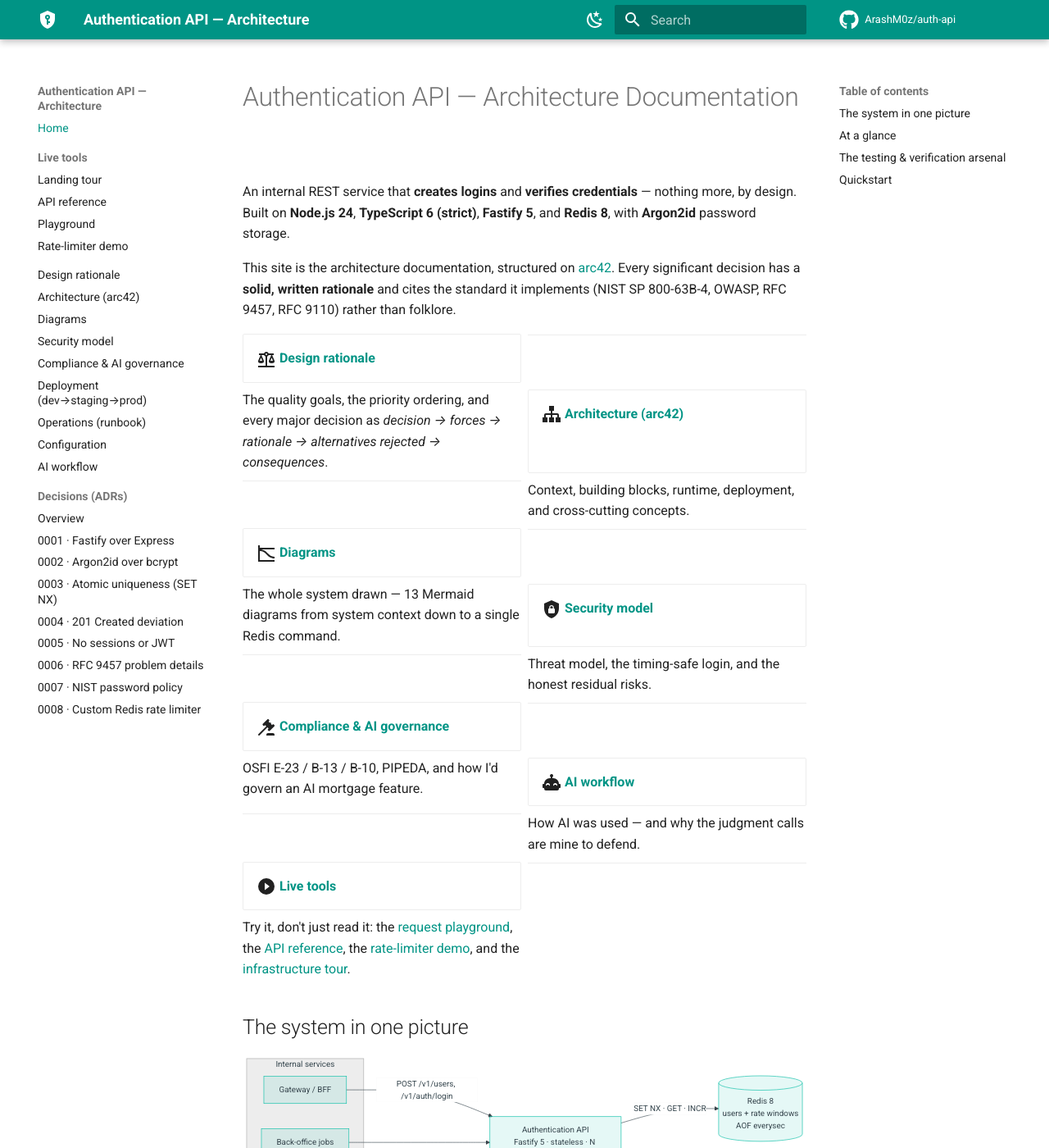
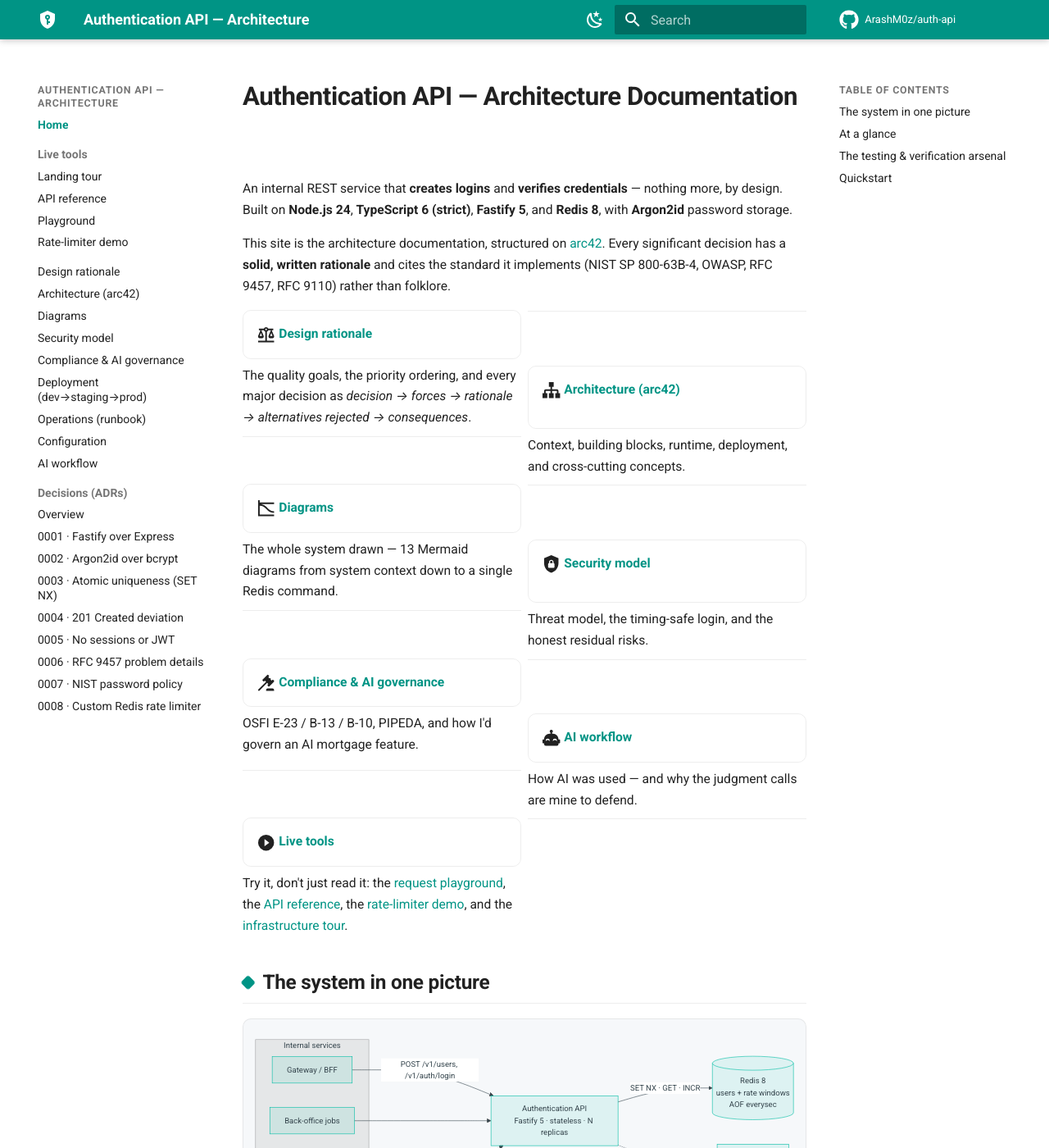
Before and after one commit to ArashM0z/auth-api, an MkDocs documentation site: the page built from docs/index.md, in a window 1280 px wide and 1400 px high. Shown: the whole window at 82% size. Built offline with MkDocs 1.6.1 and Material for MkDocs 9.7.7, drawn with Linux system fonts in a browser that asks for light colours; comment, search, counter and statistics services are not loaded.

Commit message:
docs(theme): design layer for the handbook
Rounded, hoverable tables with a key-styled first column and accent-ruled
headers; diamond-marked h2s; carded hover states on the home grid; staged
mermaid diagrams; teal-biased dark surfaces; JetBrains Mono for code. All
scheme-aware — light and dark both styled through Material tokens.

```diff
--- /dev/null
+++ b/docs/stylesheets/extra.css
@@ -0,0 +1,164 @@
+/* ---------------------------------------------------------------------------
+   Handbook design layer over Material for MkDocs.
+   Works in both color schemes: shared rules use Material's --md-* tokens;
+   scheme-specific tuning hangs off [data-md-color-scheme="..."].
+   --------------------------------------------------------------------------- */
+
+:root {
+  --hb-radius: 10px;
+  --hb-accent: var(--md-accent-fg-color);
+}
+
+/* Slightly larger, calmer reading measure */
+.md-typeset {
+  font-size: 0.78rem;
+  line-height: 1.65;
+}
+
+/* ---- headings: tighter, with a quiet structural marker ------------------- */
+.md-typeset h1 {
+  font-weight: 700;
+  letter-spacing: -0.015em;
+  color: var(--md-default-fg-color);
+}
+.md-typeset h2 {
+  font-weight: 650;
+  letter-spacing: -0.01em;
+  padding-bottom: 0.3em;
+  border-bottom: 1px solid var(--md-default-fg-color--lightest);
+}
+.md-typeset h2::before {
+  content: '';
+  display: inline-block;
+  width: 0.55em;
+  height: 0.55em;
+  margin-right: 0.45em;
+  border-radius: 3px;
+  background: var(--md-primary-fg-color);
+  transform: translateY(-0.05em) rotate(45deg);
+}
+.md-typeset h3 {
+  font-weight: 640;
+}
+
+/* ---- tables: the workhorse — rounded, hoverable, scannable --------------- */
+.md-typeset table:not([class]) {
+  border: 1px solid var(--md-default-fg-color--lightest);
+  border-radius: var(--hb-radius);
+  overflow: hidden;
+  box-shadow: 0 1px 3px rgba(0, 0, 0, 0.12);
+  font-size: 0.72rem;
+}
+.md-typeset table:not([class]) th {
+  background: var(--md-code-bg-color);
+  color: var(--md-default-fg-color);
+  font-weight: 700;
+  letter-spacing: 0.02em;
+  border-bottom: 2px solid var(--md-primary-fg-color);
+  padding: 0.7em 1em;
+}
+.md-typeset table:not([class]) td {
+  padding: 0.65em 1em;
+  border-top: 1px solid var(--md-default-fg-color--lightest);
+  vertical-align: top;
+}
+.md-typeset table:not([class]) tbody tr {
+  transition: background-color 0.12s ease;
+}
+.md-typeset table:not([class]) tbody tr:hover {
+  background: var(--md-accent-fg-color--transparent);
+  box-shadow: none;
+}
+/* first column reads as the row's key */
+.md-typeset table:not([class]) td:first-child {
+  font-weight: 570;
+  color: var(--md-default-fg-color);
+}
+
+/* ---- code: softer, rounded ----------------------------------------------- */
+.md-typeset code {
+  border-radius: 5px;
+  padding: 0.1em 0.4em;
+}
+.md-typeset pre > code {
+  border-radius: var(--hb-radius);
+  padding: 0.9em 1.1em;
+  line-height: 1.55;
+}
+.md-typeset pre {
+  border-radius: var(--hb-radius);
+}
+
+/* ---- landing cards on the home page --------------------------------------- */
+.md-typeset .grid.cards > ul > li,
+.md-typeset .grid.cards > :is(ol, ul) > li {
+  border-radius: var(--hb-radius);
+  border: 1px solid var(--md-default-fg-color--lightest);
+  transition:
+    transform 0.15s ease,
+    border-color 0.15s ease,
+    box-shadow 0.15s ease;
+}
+.md-typeset .grid.cards > ul > li:hover,
+.md-typeset .grid.cards > :is(ol, ul) > li:hover {
+  transform: translateY(-2px);
+  border-color: var(--md-primary-fg-color);
+  box-shadow: 0 6px 18px rgba(0, 0, 0, 0.18);
+}
+.md-typeset .grid.cards hr {
+  border-bottom: 1px solid var(--md-default-fg-color--lightest);
+}
+
+/* ---- blockquotes & admonitions: teal spine, rounded ----------------------- */
+.md-typeset blockquote {
+  border-left: 3px solid var(--md-primary-fg-color);
+  border-radius: 0 8px 8px 0;
+  background: var(--md-code-bg-color);
+  padding: 0.6em 1em;
+  color: var(--md-default-fg-color--light);
+}
+.md-typeset .admonition,
+.md-typeset details {
+  border-radius: var(--hb-radius);
+  border-width: 1px;
+}
+
+/* ---- mermaid diagrams: give them a stage ---------------------------------- */
+.md-typeset .mermaid {
+  display: flex;
+  justify-content: center;
+  padding: 1rem 0.5rem;
+  border: 1px solid var(--md-default-fg-color--lightest);
+  border-radius: var(--hb-radius);
+  background: var(--md-code-bg-color);
+  margin: 1.2em 0;
+}
+
+/* ---- navigation: clearer hierarchy ---------------------------------------- */
+.md-nav__item .md-nav__link--active,
+.md-nav__item .md-nav__link--active code {
+  font-weight: 700;
+}
+.md-nav__title {
+  letter-spacing: 0.06em;
+  text-transform: uppercase;
+  font-size: 0.62rem;
+}
+
+/* ---- header: subtle depth -------------------------------------------------- */
+.md-header {
+  box-shadow: 0 1px 8px rgba(0, 0, 0, 0.25);
+}
+
+/* ---- scheme-specific tuning ------------------------------------------------ */
+[data-md-color-scheme='slate'] {
+  /* teal-biased dark surfaces instead of pure grey */
+  --md-default-bg-color: #10151c;
+  --md-code-bg-color: #171e27;
+}
+[data-md-color-scheme='slate'] .md-typeset table:not([class]) {
+  box-shadow: 0 1px 3px rgba(0, 0, 0, 0.35);
+}
+[data-md-color-scheme='default'] .md-typeset .mermaid {
+  background: #f6f8fa;
+}
--- a/mkdocs.yml
+++ b/mkdocs.yml
@@ -12,6 +12,9 @@ theme:
   icon:
     logo: material/shield-key
     repo: fontawesome/brands/github
+  font:
+    text: Roboto
+    code: JetBrains Mono
   palette:
     - media: '(prefers-color-scheme: light)'
       scheme: default
@@ -37,6 +40,9 @@ theme:
     - search.suggest
     - search.highlight
     - content.code.copy
+
+extra_css:
+  - stylesheets/extra.css
 
 nav:
   - Home: index.md
```
